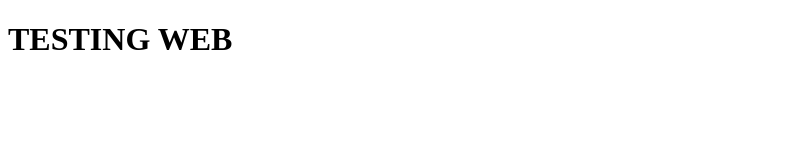
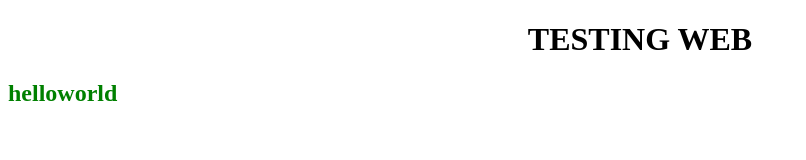
Before and after one commit to harshi1604/TESTING, a plain HTML site: page index.html in a window 1280 px wide. Shown: the whole page, without its empty margins (0-806 px from the left). Drawn offline with Linux system fonts and the light colour scheme.

Commit message:
new change

```diff
--- a/index.html
+++ b/index.html
@@ -4,9 +4,11 @@
     <meta charset="UTF-8">
     <meta name="viewport" content="width=device-width, initial-scale=1.0">
     <title>testing</title>
+    <link rel="stylesheet" href="style.css">
 </head>
 <body>
     <h1>TESTING WEB</h1>
+    <h2>helloworld</h2>
 
 </body>
 </html>
--- a/style.css
+++ b/style.css
@@ -0,0 +1,6 @@
+h1{
+    text-align: center;
+}
+h2{
+  color: green;
+}
```
